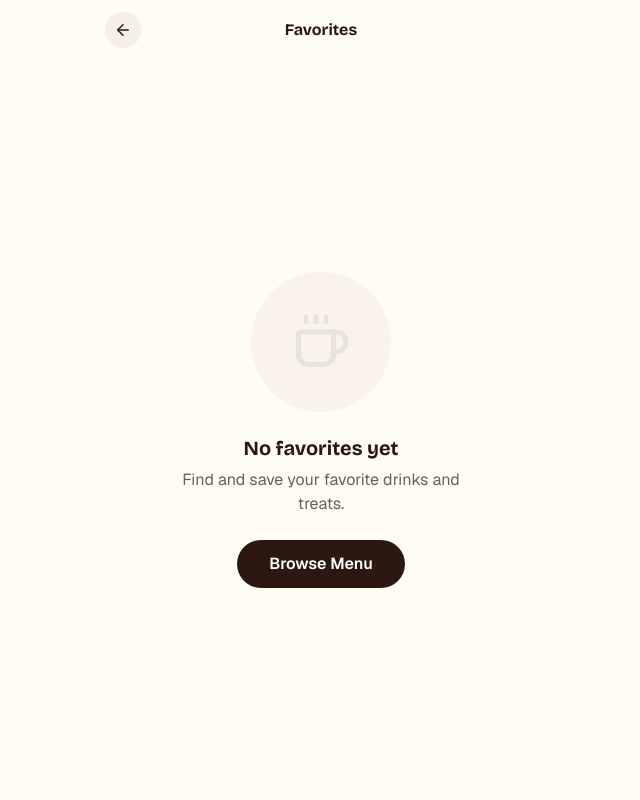
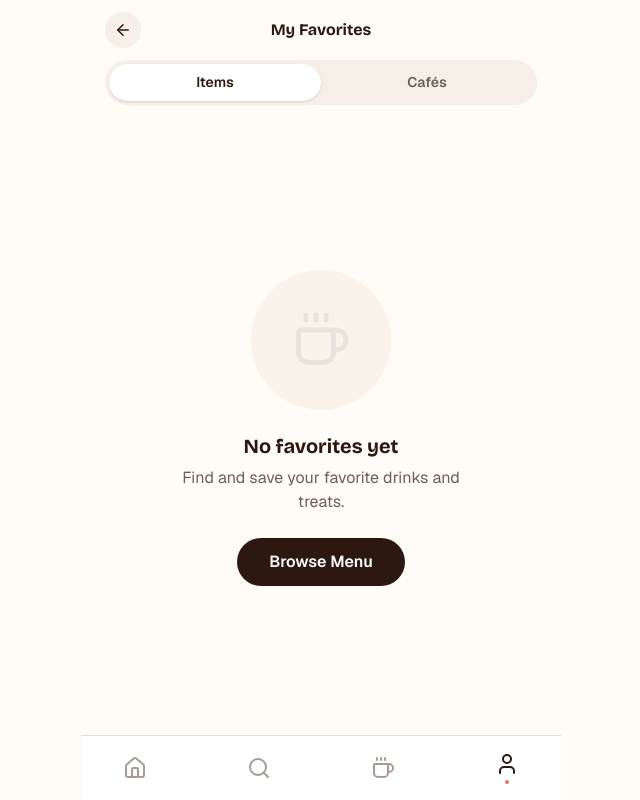
Before and after one commit to muazzim-ms/brewmate-pwa, a React (Vite) app: page /favorites in a window 1280 px wide. Shown: the whole page, without its empty margins (319-959 px from the left). Built offline with nearby package versions, Linux system fonts and the light colour scheme.

Commit message:
Redesign Favorites screen with Items/Cafés tabs and add-to-cart
Matches updated Figma design (node 8:193): segmented tab control,
per-card Add to Cart button, and bottom TabBar.

```diff
--- a/src/screens/Favorites.jsx
+++ b/src/screens/Favorites.jsx
@@ -1,30 +1,76 @@
+import { useState } from 'react'
 import { useNavigate } from 'react-router-dom'
-import { Heart, Star, Coffee } from 'lucide-react'
+import { Heart, Star, Coffee, ShoppingBag } from 'lucide-react'
 import ScreenShell from '../components/ScreenShell.jsx'
 import Header from '../components/Header.jsx'
+import TabBar from '../components/TabBar.jsx'
 import { menuItems } from '../data/menu.js'
 import { useFavorites } from '../context/FavoritesContext.jsx'
+import { useCart } from '../context/CartContext.jsx'
+
+const TABS = [
+  { key: 'items', label: 'Items' },
+  { key: 'cafes', label: 'Cafés' },
+]
+
+function EmptyState({ icon: Icon, title, description, cta }) {
+  return (
+    <div className="flex h-[500px] w-full flex-1 flex-col items-center justify-center gap-6 p-20">
+      <div className="flex size-[140px] items-center justify-center rounded-full bg-loyalty-gold opacity-10">
+        <Icon size={60} className="text-text-primary" />
+      </div>
+      <div className="flex flex-col items-center gap-2 whitespace-nowrap [word-break:break-word]">
+        <p className="font-heading text-[20px] font-bold leading-[1.2] text-text-primary">{title}</p>
+        <p className="whitespace-normal text-center font-body text-[16px] font-normal leading-[1.5] text-text-secondary">
+          {description}
+        </p>
+      </div>
+      {cta}
+    </div>
+  )
+}
 
 export default function Favorites() {
   const navigate = useNavigate()
   const { favoriteIds, toggleFavorite } = useFavorites()
+  const { addItem } = useCart()
+  const [tab, setTab] = useState('items')
 
   const favoriteItems = menuItems.filter((item) => favoriteIds.has(item.id))
 
-  if (favoriteIds.size === 0) {
   return (
     <ScreenShell>
-        <Header title="Favorites" />
-        <div className="flex h-[500px] w-full flex-1 flex-col items-center justify-center gap-6 p-20">
-          <div className="flex size-[140px] items-center justify-center rounded-full bg-loyalty-gold opacity-10">
-            <Coffee size={60} className="text-text-primary" />
+      <Header title="My Favorites" />
+
+      <div className="flex shrink-0 px-6 pb-4">
+        <div className="flex w-full items-center rounded-full bg-surface-muted p-1">
+          {TABS.map(({ key, label }) => (
+            <button
+              key={key}
+              type="button"
+              onClick={() => setTab(key)}
+              className={`flex-1 rounded-full py-2 font-body text-[14px] font-semibold ${
+                tab === key ? 'bg-white text-text-primary shadow-sm' : 'text-text-secondary'
+              }`}
+            >
+              {label}
+            </button>
+          ))}
         </div>
-          <div className="flex flex-col items-center gap-2 whitespace-nowrap [word-break:break-word]">
-            <p className="font-heading text-[20px] font-bold leading-[1.2] text-text-primary">No favorites yet</p>
-            <p className="whitespace-normal text-center font-body text-[16px] font-normal leading-[1.5] text-text-secondary">
-              Find and save your favorite drinks and treats.
-            </p>
       </div>
+
+      {tab === 'cafes' ? (
+        <EmptyState
+          icon={Coffee}
+          title="No favorite cafés yet"
+          description="Cafés you save will show up here."
+        />
+      ) : favoriteItems.length === 0 ? (
+        <EmptyState
+          icon={Coffee}
+          title="No favorites yet"
+          description="Find and save your favorite drinks and treats."
+          cta={
             <button
               type="button"
               onClick={() => navigate('/menu')}
@@ -34,15 +80,10 @@ export default function Favorites() {
                 Browse Menu
               </p>
             </button>
-        </div>
-      </ScreenShell>
-    )
           }
-
-  return (
-    <ScreenShell>
-      <Header title="Favorites" />
-      <div className="flex flex-1 flex-col gap-4 p-6">
+        />
+      ) : (
+        <div className="flex flex-1 flex-col gap-4 overflow-y-auto p-6 pt-0">
           <div className="grid w-full grid-cols-2 gap-4">
             {favoriteItems.map((item) => (
               <div
@@ -67,7 +108,7 @@ export default function Favorites() {
                 >
                   <Heart size={18} className="fill-brand-accent text-brand-accent" />
                 </button>
-              <div className="flex w-full flex-col items-start gap-1 px-1 pb-1">
+                <div className="flex w-full flex-col items-start gap-2 px-1 pb-1">
                   <p className="w-full overflow-hidden text-ellipsis whitespace-nowrap font-body text-[14px] font-bold leading-[1.3] text-text-primary">
                     {item.name}
                   </p>
@@ -82,11 +123,26 @@ export default function Favorites() {
                       </p>
                     </div>
                   </div>
+                  <button
+                    type="button"
+                    onClick={(event) => {
+                      event.stopPropagation()
+                      addItem(item, 1)
+                    }}
+                    className="flex w-full items-center justify-center gap-2 rounded-full bg-interactive-primary py-2"
+                    aria-label={`Add ${item.name} to cart`}
+                  >
+                    <ShoppingBag size={14} className="text-white" />
+                    <p className="font-body text-[13px] font-semibold text-white">Add to Cart</p>
+                  </button>
                 </div>
               </div>
             ))}
           </div>
         </div>
+      )}
+
+      <TabBar active="profile" />
     </ScreenShell>
   )
 }
```
Lines whose indentation alone changed are shown as unchanged.
